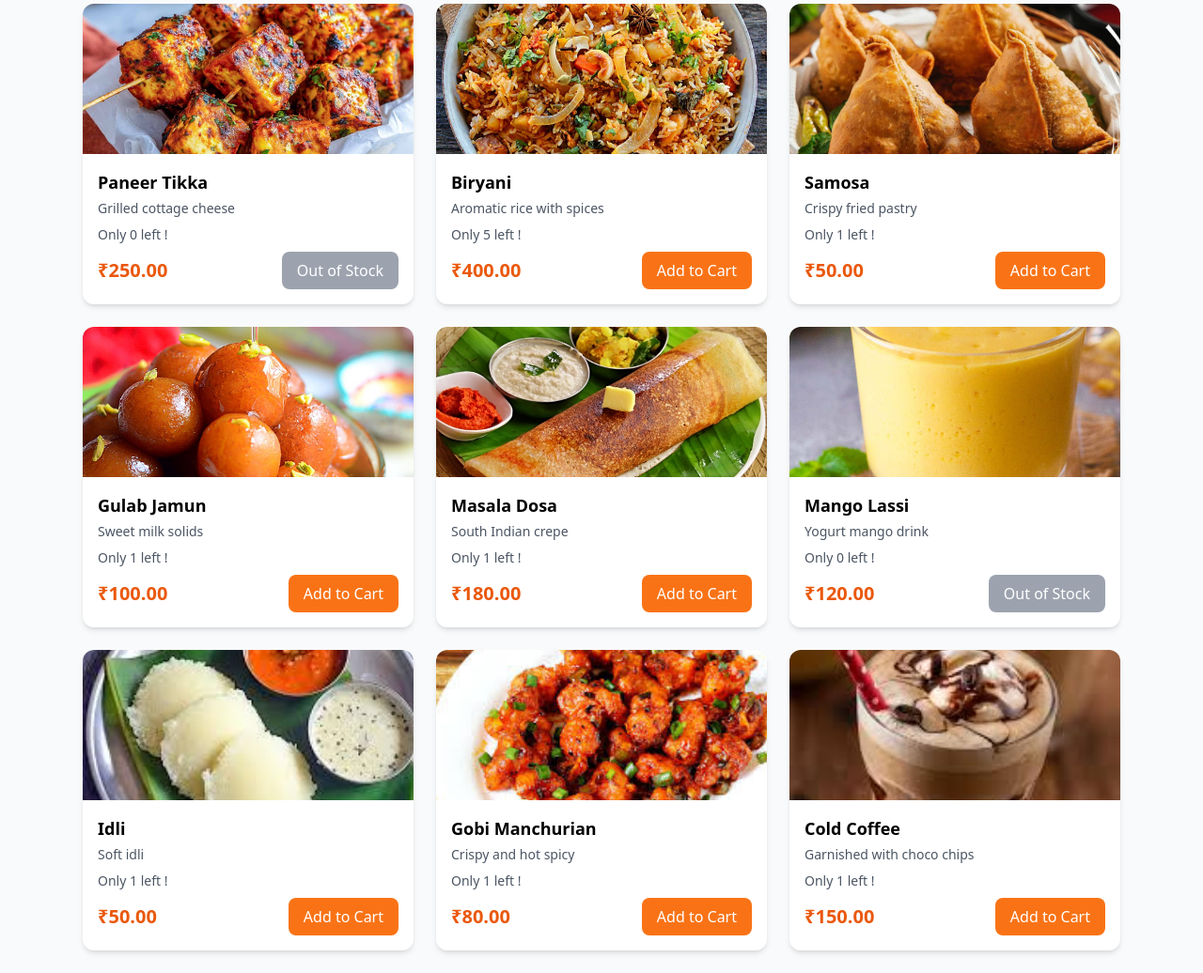
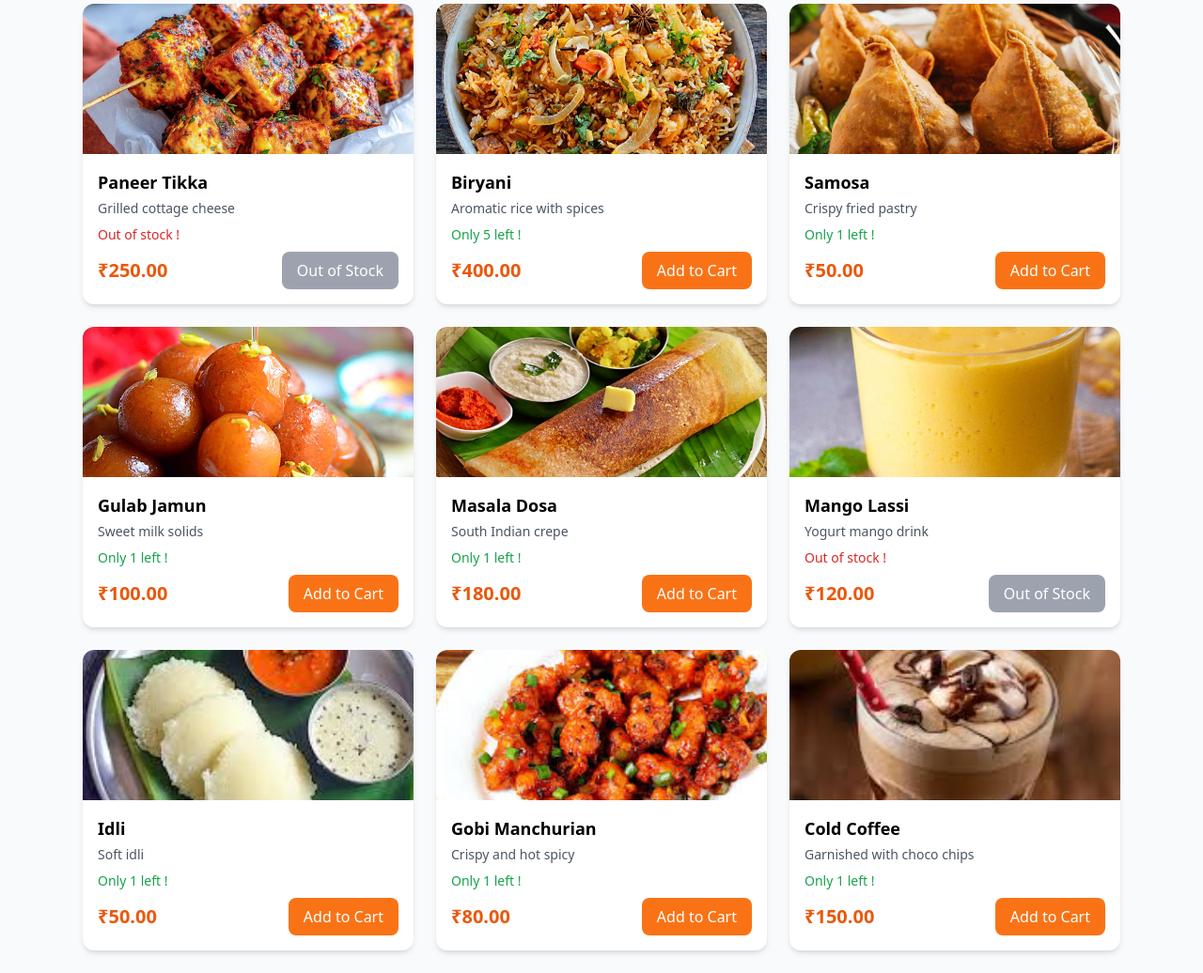
Before and after one commit to HrishikeshKaddiyavar/MinorProject, a Django app: template hotel_system/food/templates/food/customer_view.html in a window 1280 px wide. Shown: the part 274-1310 px from the top of the page at 94% size. Run offline with Django 5.2, Linux system fonts and the light colour scheme; data comes from the database, SQL or seed files in the repository; both versions use the stored data as it was after the commit; the template is opened without the code that fills it: values that come from a table or form of the project are taken from there, most other values are stand-ins (such as "Sample title", 1, 10 or a date in 2020); grey boxes marked "Sample" are stand-in pictures; some libraries are stand-ins or nearby versions.

Commit message:
Add files via upload
final update with menu_quantity

```diff
--- a/hotel_system/food/templates/food/customer_view.html
+++ b/hotel_system/food/templates/food/customer_view.html
@@ -77,7 +77,7 @@
                 <div class="p-4">
                     <h3 class="font-bold text-lg mb-1">{{ item.name }}</h3>
                     <p class="text-sm text-gray-600 mb-2">{{ item.description }}</p>
-                    <p class="text-sm text-gray-600 mb-2">Only {{ item.menu_quantity }} left !</p>
+                    <p class="text-sm text-gray-600 mb-2">{% if item.menu_quantity <= 0 %} <span class="text-sm text-red-600 mb-2"> Out of stock ! </span> {% else %} <span class="text-sm text-green-600 mb-2"> Only {{ item.menu_quantity }} left ! </span> {% endif %}</p>
                     <div class="flex justify-between items-center">
                         <span class="text-xl font-bold text-orange-600">₹{{ item.price }}</span>
                         <form method="POST" action="{% url 'add_to_cart' item.pk %}">
```
Also changed, not shown: hotel_system/db.sqlite3.
